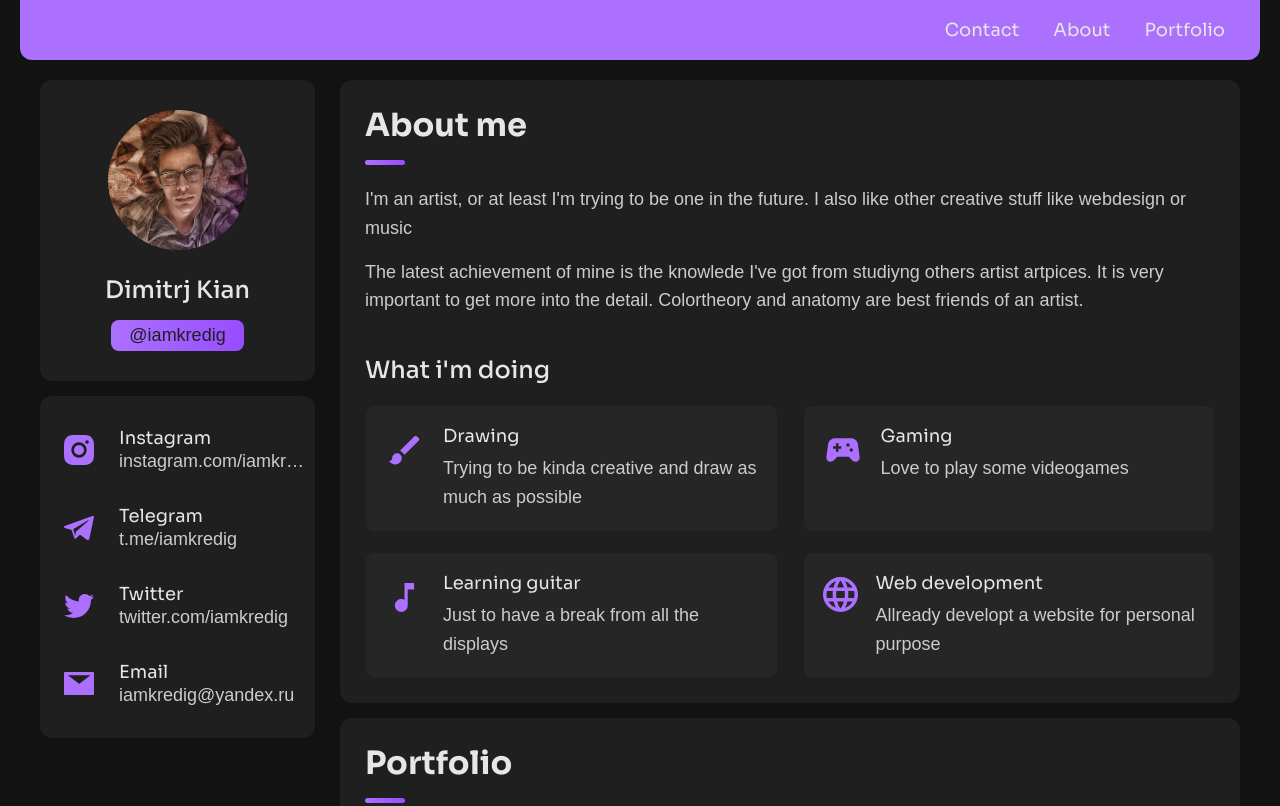
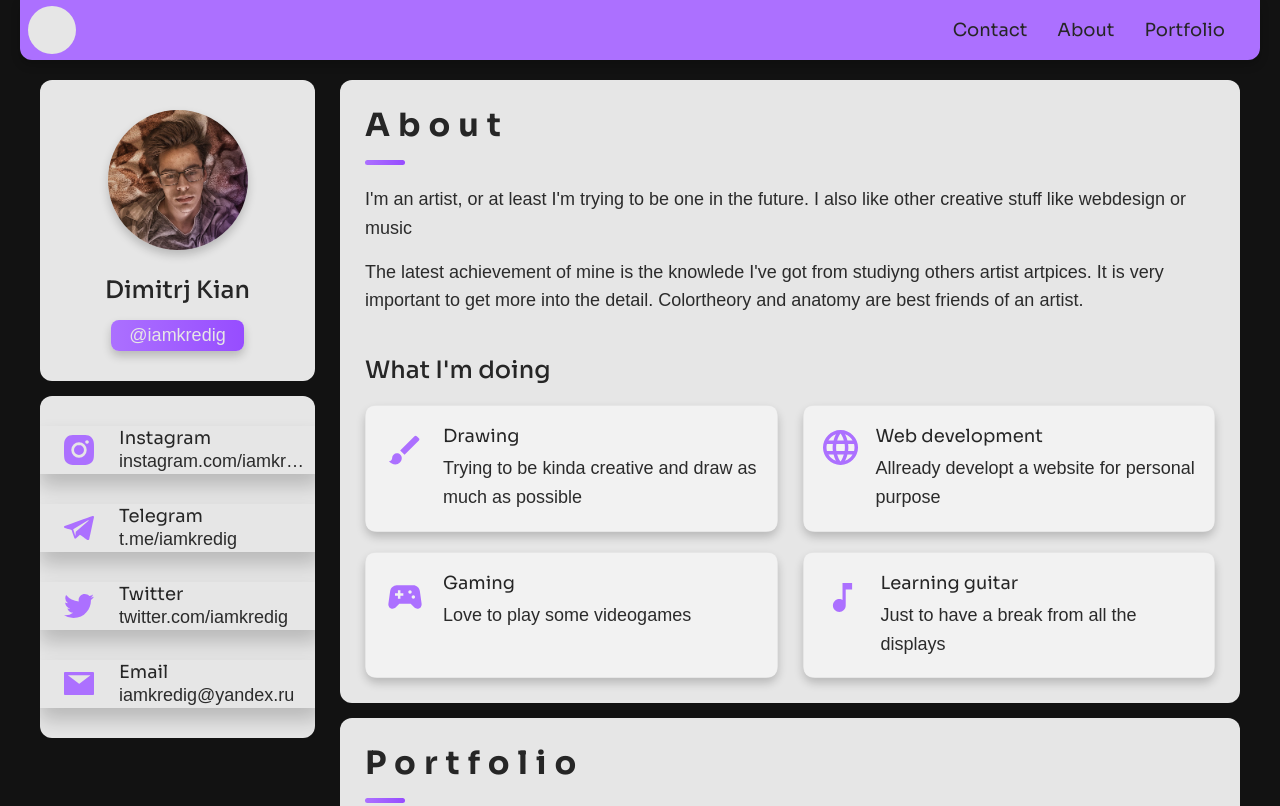
Before and after one commit to iamkredig/website, a plain HTML site: page index.html in a window 1280 px wide. Shown: the top 806 px of the page. Drawn offline with Linux system fonts and the light colour scheme; a web font is replaced by a local one.

Commit message:
shadow and light/darkmode

```diff
--- a/assets/css/style.css
+++ b/assets/css/style.css
@@ -19,8 +19,9 @@ html{
 
   /*colors*/
 
-  --white: hsl(0, 0%, 90%);
-  --light-gray: hsl(0, 0%, 80%);
+  --headline-color: hsl(0, 0%, 15%);
+  --text-color: hsl(0, 0%, 17%);
+  --text-color-highlight:hsl(0, 0%, 90%);
 
   --violett-accent: hsl(265, 100%, 72%);
   --violett-accent-gradient: linear-gradient( to right,
@@ -28,11 +29,9 @@ html{
     hsl(265, 100%, 65%)
   );
 
-  --bg-1:hsl(0, 0%, 7%);
-  --bg-2:hsl(0, 0%, 12%);
-  --bg-3:hsl(0, 0%, 15%);;
-
-  --border:hsl(0, 0%, 22%);
+  --bg-1:hsl(0, 0%,7%);
+  --bg-2:hsl(0, 0%, 90%);
+  --bg-3:hsl(0, 0%, 95%);
 
   /*typography*/
 
@@ -63,6 +62,10 @@ html{
   /*navbar*/
 
   --navbar-height:60px;
+
+  /*box shadow*/
+  --box-shadow-1:0 5px 10px 0 rgba(0, 0, 0, 0.2);
+  --box-shadow-2:0 12px 20px 0 rgba(0, 0, 0, 0.2);
 }
 
 /*#RESET*/
@@ -78,6 +81,22 @@ a { text-decoration: none; }
 li { list-style: none; }
 
 /*#REUSED STYLE*/
+
+body.dark-mode{
+  --headline-color: hsl(0, 0%, 90%);
+  --text-color: hsl(0, 0%, 80%);
+  --text-color-highlight:hsl(0, 0%,7%);
+
+  --violett-accent: hsl(265, 100%, 72%);
+  --violett-accent-gradient: linear-gradient( to right,
+    hsl(265, 100%, 72%),
+    hsl(265, 100%, 65%)
+  );
+
+  --bg-1:hsl(0, 0%,7%);
+  --bg-2:hsl(0, 0%, 15%);
+  --bg-3:hsl(0, 0%, 17%);
+}
 
 img, a, button, time, span { display: block; }
 
@@ -138,13 +157,14 @@ article {
 }
 
 h2,h3,h4,h5 {
-  color: var(--white);
+  color: var(--headline-color);
   font-family: var(--ff-headline);
 }
 
 h2{
   font-size: var(--fs-2);
   font-weight: var(--fw-700);
+  letter-spacing: 0.5rem;
 }
 h3{
   font-size: var(--fs-3);
@@ -163,7 +183,7 @@ a,p{
   font-family: var(--ff-text);
   font-size: var(--fs-4);
   font-weight: var(--fw-300);
-  color: var(--light-gray);
+  color: var(--text-color);
 }
 
 .article-title {
@@ -244,13 +264,18 @@ main {
 .avatar-box img { width: 90px;
   object-fit: cover;
   border-radius: 50%;
+  box-shadow: var(--box-shadow-1);
 }
 
+.name{
+  letter-spacing: normal;
+}
 .info-content .name {
   margin-bottom: 10px;
 }
 
 .info-content .title {
+  box-shadow: var(--box-shadow-1);
   background: var(--violett-accent-gradient);
   color: var(--bg-2);
   font-weight: var(--fw-500);
@@ -266,6 +291,7 @@ main {
 }
 
 .contact-item {
+  box-shadow: var(--box-shadow-2);
   display: flex;
   align-items: center;
   gap: 16px;
@@ -288,10 +314,11 @@ main {
 /*#NAVBAR*/
 
 .navbar{
+  box-shadow: var(--box-shadow-1);
   position: fixed;
   display: flex;
-  align-items:center ;
-  justify-content: right;
+  align-items:center;
+  justify-content: space-between;
   top: 0;
   margin-left: 20px;
   border-radius: 0 0 12px 12px;
@@ -301,22 +328,34 @@ main {
   z-index: 100;
 }
 
-.toggle-box{
+.toggle-dark-button{
+  margin-left: 8px;
+  display: block;
+  width: 48px;
+  height: 48px;
+  background: var(--text-color-highlight);
+  cursor:pointer;
+  border-radius: 48px;
+}
+
+.toggle-nav-button{
   display: none;
   width: 48px;
   height: 48px;
   background: var(--violett-accent);
   cursor:pointer;
-  border-radius: 8px;
+  border-radius: 48px;
 }
 
 .navbar-list{
   margin-right: 20px;
+  justify-content: flex-end;
 }
 
 .navbar-item{
-  display: inline-block;
-  justify-content: center;
+  flex-direction: row;
+  float: left;
+  position: relative;
   margin: 0 15px;
   height: var(--navbar-height);
 }
@@ -325,7 +364,7 @@ main {
   font-family:var(--ff-headline);
   font-size: var(--fs-4);
   font-weight: var(--fw-400);
-  color: var(--white);
+  color: var(--headline-color);
   text-transform: capitalize;
   display: flex;
   align-items: center;
@@ -334,9 +373,9 @@ main {
 }
 
 .navbar-link.active,.navbar-link:hover{
-  color: var(--bg-1);
-  background-color: var(--violett-accent);
+  color: var(--text-color-highlight);
   transition: var(--transition-1);
+  box-shadow: var(--box-shadow-1);
 }
 
 .navbar.hidden{
@@ -368,9 +407,10 @@ main {
 }
 
 .service-item {
+  box-shadow: var(--box-shadow-1);
   position: relative;
   padding: 20px;
-  border-radius: 14px;
+  border-radius: 12px;
   z-index: 1;
 }
 
@@ -452,7 +492,7 @@ main {
 }
 
 .timeline-text {
-  color: var(--light-gray);
+  color: var(--text-color);
   font-weight: var(--fw-300);
   line-height: 1.6;
 }
@@ -462,7 +502,7 @@ main {
 .portfolio{
   margin-top: 15px;
 }
-.filter-list { display: none; }
+/*.filter-list { display: none; }
 
 .filter-select-box {
   position: relative;
@@ -471,7 +511,7 @@ main {
 
 .filter-select {
   background: var(--bg-3);
-  color: var(--white);
+  color: var(--headline-color);
   display: flex;
   justify-content: space-between;
   align-items: center;
@@ -514,7 +554,7 @@ main {
 }
 
 .select-item button:hover { --bg-1: hsl(240, 2%, 20%); }
-
+*/
 .project-list {
   display: grid;
   grid-template-columns: 1fr;
@@ -526,6 +566,8 @@ main {
 
 .project-item.active {
   display:block;
+  border-radius: 8px;
+  box-shadow: var(--box-shadow-1);
   animation: scaleUp 0.25s ease forwards;
 }
 
@@ -541,7 +583,7 @@ main {
 .project-img {
   position: relative;
   width: 100%;
-  border-radius: 16px;
+  border-radius: 8px 8px 0 0;
   overflow: hidden;
   margin-bottom: 15px;
 }
@@ -714,15 +756,12 @@ main {
   }
 
   .skills-item:not(:last-child) { margin-bottom: 25px; }
-
-  /*#PORTFOLIO*/
-
-  .project-img, .blog-banner-box { border-radius: 16px; }
 }
 
 @media (max-width: 768px){
 
   .navbar{
+    box-shadow: none;
     margin: 0;
     width: 100%;
     background: transparent;
@@ -753,6 +792,7 @@ main {
   .navbar-list.active{
     display: block;
     animation: flyin 0.5s ease-in-out;
+    box-shadow: var(--box-shadow-1);
     transition: var(--transition-2);
   }
 
@@ -762,19 +802,16 @@ main {
     margin: 0;
   }
 
-  .toggle-box{
+  .toggle-nav-button{
     position:fixed ;
     top:30px;
     right:20px;
     display: block;
-    width: 48px;
-    height:48px;
-    border-radius:12px;
     z-index: 101;
     transition: var(--transition-1);
   }
 
-  .toggle-box.active{
+  .toggle-nav-button.active{
     width: calc(100% - 40px);
     margin-left: 20px;
   }
@@ -815,14 +852,14 @@ main {
   }
 
   .filter-item button {
-    color: var(--white);
+    color: var(--headline-color);
     font-size: var(--fs-4);
     font-family: var(--ff-headline);
     font-weight: var(--fw-300);
     transition: var(--transition-1);
   }
 
-  .filter-item button:hover { color: var(--light-gray); }
+  .filter-item button:hover { color: var(--text-color); }
 
   .filter-item button.active { color: var(--violett-accent); }
 
@@ -951,8 +988,6 @@ main {
     margin: 15px 0;
   }
 
-  .social-list { justify-content: center; }
-
   /*RESUME*/
 
   .timeline-text { max-width: 700px; }
--- a/assets/js/script.js
+++ b/assets/js/script.js
@@ -1,6 +1,5 @@
 'use strict';
 
-// custom select variables
 const select = document.querySelector("[data-select]");
 const selectItems = document.querySelectorAll("[data-select-item]");
 const selectValue = document.querySelector("[data-selecct-value]");
@@ -59,15 +58,15 @@ for (let i = 0; i < filterBtn.length; i++) {
 }
 
 //toggle is clickable
-const toggleLink = document.querySelector(".toggle-box");
+const toggleNavButton = document.querySelector(".toggle-nav-button");
 const navbar = document.querySelector(".navbar");
 const navbar_list = document.querySelector(".navbar-list");
 const navbar_link = document.querySelectorAll(".navbar-link");
 
-toggleLink.addEventListener("click",e =>{
+toggleNavButton.addEventListener("click",e =>{
   elementToggleFunc(navbar_list);
   elementToggleFunc(navbar);
-  elementToggleFunc(toggleLink)
+  elementToggleFunc(toggleNavButton)
 });
 
 //hide navbar on click in phone-mode
@@ -75,7 +74,7 @@ for (const navbar_link0 of navbar_link){
   navbar_link0.addEventListener("click",e =>{
     elementDisableFunc(navbar_list);
     elementDisableFunc(navbar);
-    elementDisableFunc(toggleLink)
+    elementDisableFunc(toggleNavButton)
   });
 }
 
@@ -90,3 +89,19 @@ window.addEventListener("scroll", () =>{
   }
   lastScrollY = window.scrollY
 })
+
+//dark and lightmode
+const toggleDarkButton = document.querySelector(".toggle-dark-button");
+const currentTheme = localStorage.getItem("theme");
+const body = document.querySelector("body");
+
+if (currentTheme == "dark") { document.body.classList.add("dark-mode")}
+else {document.body.classList.remove("dark-mode")}
+
+toggleDarkButton.addEventListener("click", function() {
+  body.classList.toggle("dark-mode");
+  if (document.body.classList.contains("dark-mode")){var theme = "dark";}
+  else{var theme = ""}
+  // save theme to localStorage
+  localStorage.setItem("theme", theme);
+});
--- a/index.html
+++ b/index.html
@@ -21,7 +21,8 @@
  <!-- #NAVBAR -->
 
   <nav class="navbar">
-    <button class="toggle-box"></button>
+    <button class="toggle-dark-button"></button>
+    <button class="toggle-nav-button"></button>
     <ul class="navbar-list">
 
       <li class="navbar-item"><a href="#contact" class="navbar-link">Contact</a></li>
@@ -143,7 +144,7 @@
       <article class="about" data-page="about" id="about">
 
         <header>
-          <h2 class="article-title">About me </h2>
+          <h2 class="article-title">About</h2>
         </header>
 
         <section class="about-text">
@@ -163,7 +164,7 @@
 
         <section class="service">
 
-          <h3 class="service-title">What i'm doing</h3>
+          <h3 class="service-title">What I'm doing</h3>
 
           <ul class="service-list">
 
@@ -180,6 +181,22 @@
 
                 <p class="service-item-text">
                   Trying to be kinda creative and draw as much as possible
+                </p>
+              </div>
+
+            </li>
+
+            <li class="service-item">
+
+              <div class="service-icon-box">
+                <img class="icon" src="./assets/icons/icon-world.svg" alt="internet icon" width="35">
+              </div>
+
+              <div class="service-content-box">
+                <h4 class="service-item-title">Web development</h4>
+
+                <p class="service-item-text">
+                  Allready developt a website for personal purpose
                 </p>
               </div>
 
@@ -212,22 +229,6 @@
 
                 <p class="service-item-text">
                   Just to have a break from all the displays
-                </p>
-              </div>
-
-            </li>
-
-            <li class="service-item">
-
-              <div class="service-icon-box">
-                <img class="icon" src="./assets/icons/icon-world.svg" alt="internet icon" width="35">
-              </div>
-
-              <div class="service-content-box">
-                <h4 class="service-item-title">Web development</h4>
-
-                <p class="service-item-text">
-                  Allready developt a website for personal purpose
                 </p>
               </div>
 
```
